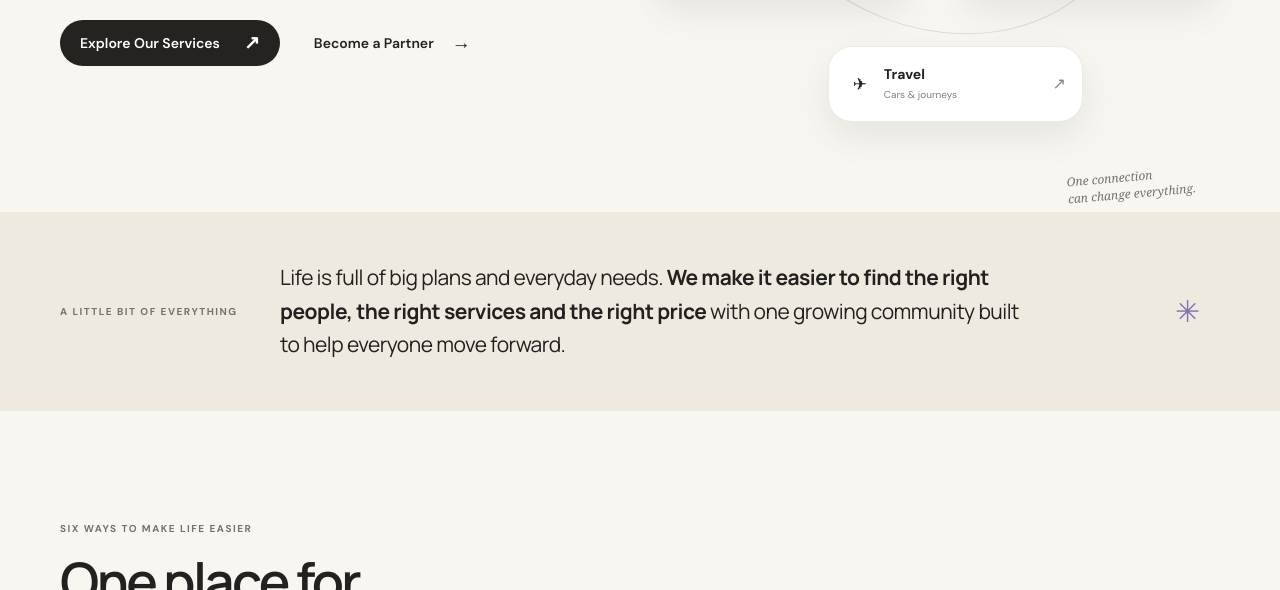
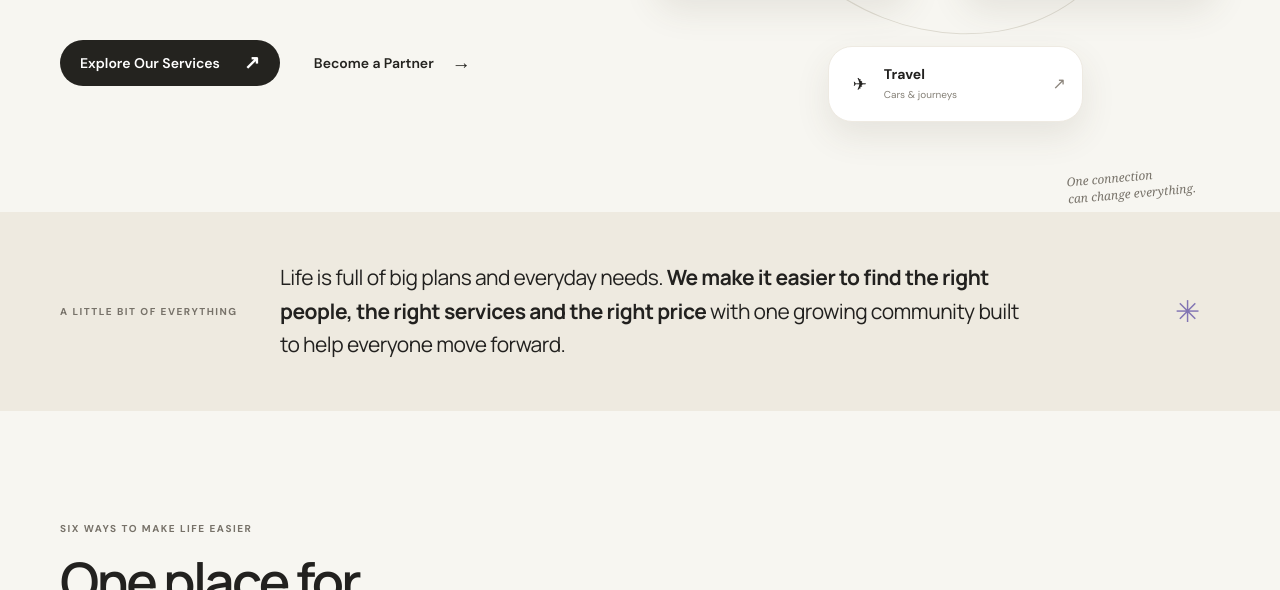
Before and after one commit to trust2switch-startup/One-Place, a website: page public/index.html in a window 1280 px wide. Shown: the part 510-1100 px from the top of the page. Drawn offline with Linux system fonts and the light colour scheme.

Commit message:
Update styles.css

```diff
--- a/public/styles.css
+++ b/public/styles.css
@@ -499,9 +499,9 @@
 
 /* Move hero buttons down */
 .hero-copy .hero-actions {
-  margin-top: 32px !important;
+  margin-top: 52px !important;
   position: relative;
-  top: 20px;
+  top: 30px;
 }
 
 /* Remove the section number and its divider */
```
